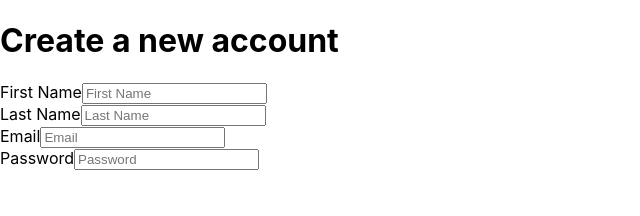
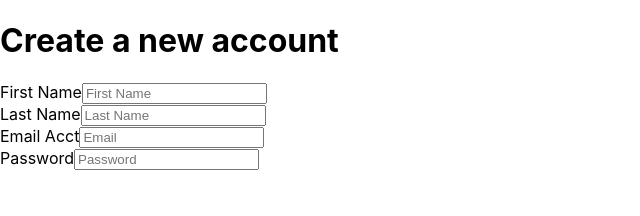
Before and after one commit to erfischer/Raw-Material-Inventory-System-Front-End, a React (Create React App) app: page / in a window 1280 px wide. Shown: the top 216 px of the page, without its empty margins (0-640 px from the left). Built offline with nearby package versions, Linux system fonts and the light colour scheme.

Commit message:
Quality of life
Increased the distance of the text field to more closely represent the others.

```diff
--- a/src/App.js
+++ b/src/App.js
@@ -22,7 +22,7 @@
      </div>
 
      <div className="email">
-     <label htmlFor="email"> Email</label>
+     <label htmlFor="email"> Email Acct</label>
      <input type="text" className= "" Placeholder="Email" type="text" name="email" noValidate
       onChange={this.handleChange}
      />
```
